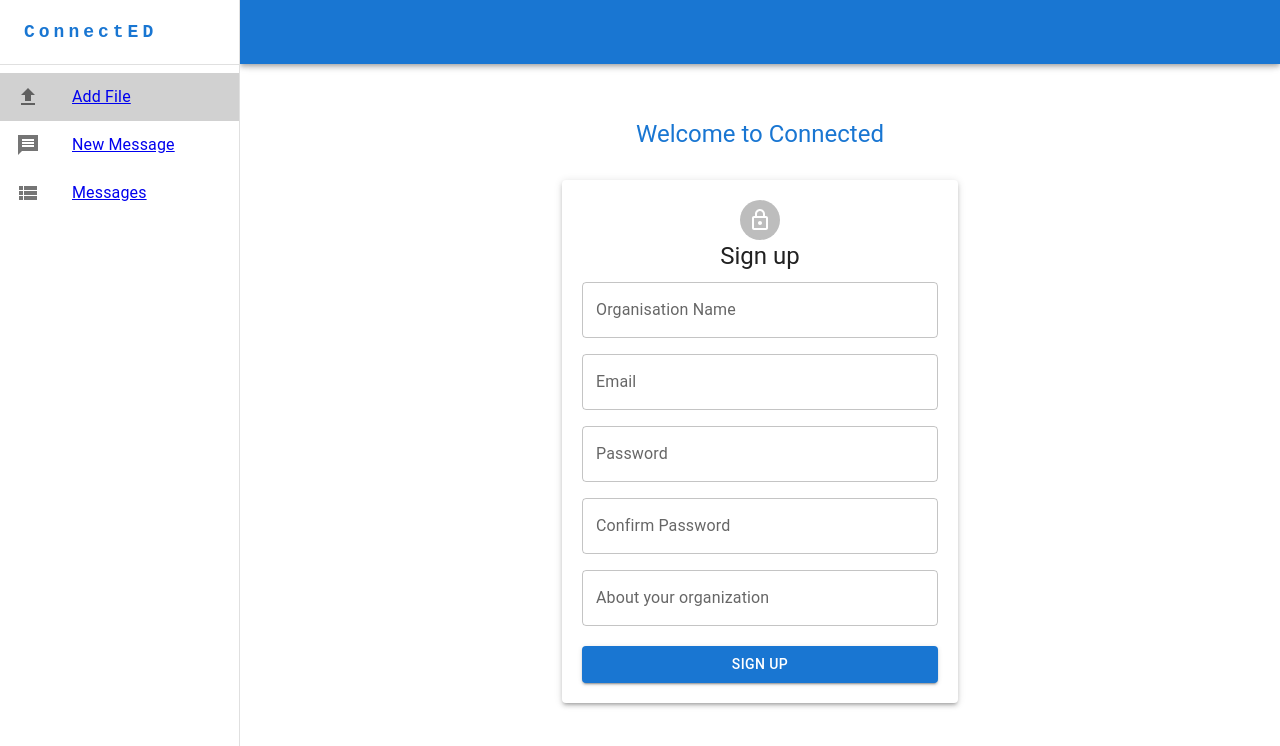
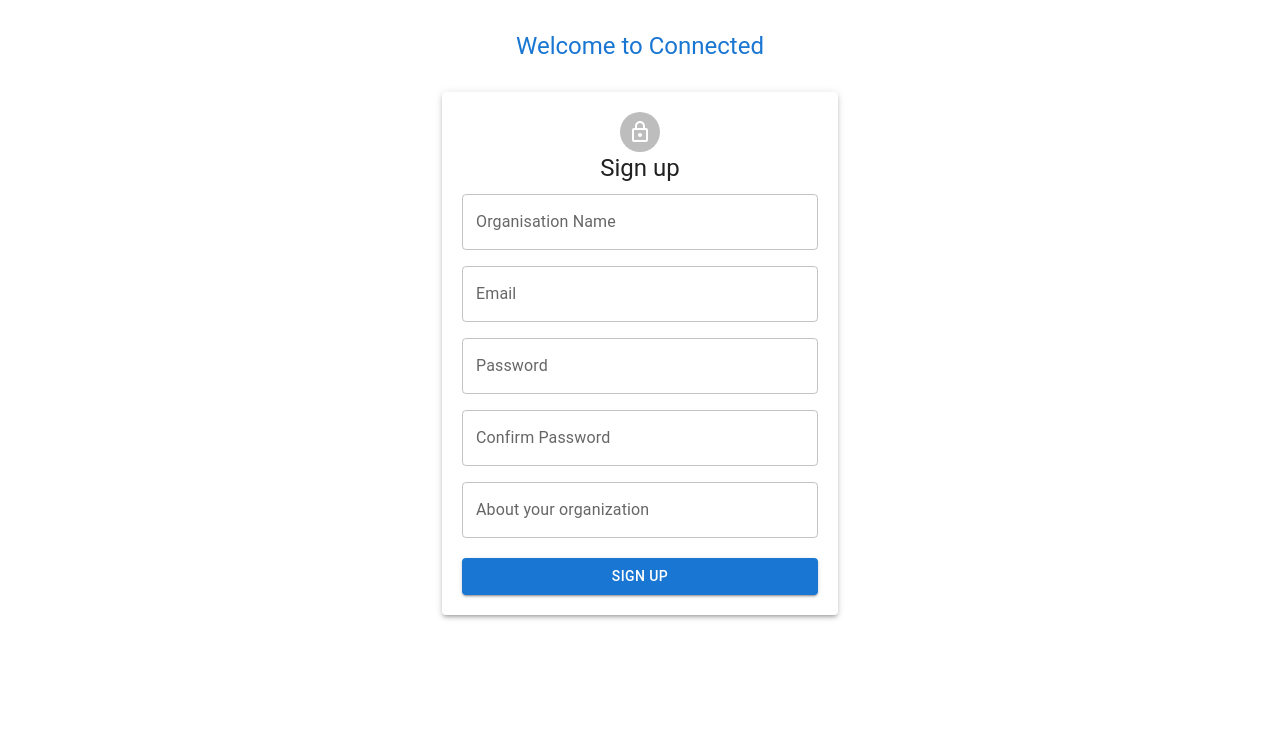
Before and after one commit to itcentralng/Connected-Frontend-old, a React (Create React App) app: page / in a window 1280 px wide. Shown: the top 746 px of the page. Built offline with nearby package versions, Linux system fonts and the light colour scheme.

Commit message:
I removed the Navbar and the Sidebar on Registration and Login page.

```diff
--- a/src/App.js
+++ b/src/App.js
@@ -23,20 +23,24 @@ const App = () => {
   return (
     <Router>
       <Routes>
+        {/* No Layout for Registration and Login pages */}
+        <Route index element={<RegistrationPage />} />
+
+        <Route path="LoginPage" element={<LoginPage />} />
+        <Route path="register" element={<RegistrationPage />} />
+
+        {/* Routes with Layout */}
         <Route
-          // Shared pages
+          // path="/*"
           element={
             <ProtectedRoute>
               <Layout />
             </ProtectedRoute>
           }
         >
-          <Route path="/" element={<RegistrationPage />} />
           <Route path="addFiles" element={<AddFiles />} />
           <Route path="createMessage" element={<CreateMessage />} />
           <Route path="messages" element={<Messages />} />
-          <Route path="LoginPage" element={<LoginPage />} />
-          <Route path="RegistrationPage" element={<RegistrationPage />} />
         </Route>
 
         <Route path="*" element={<h1>404, page not found</h1>} />
```
